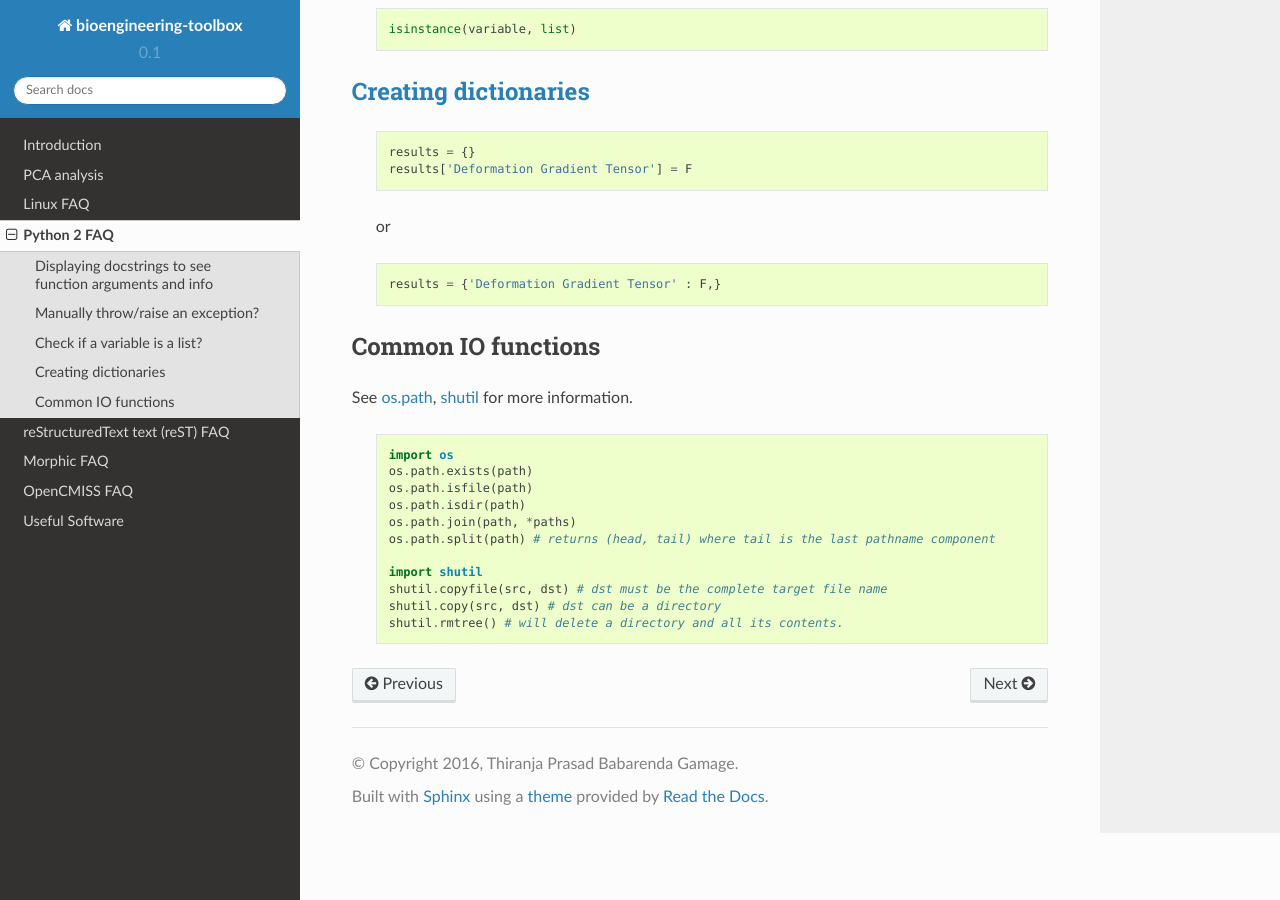
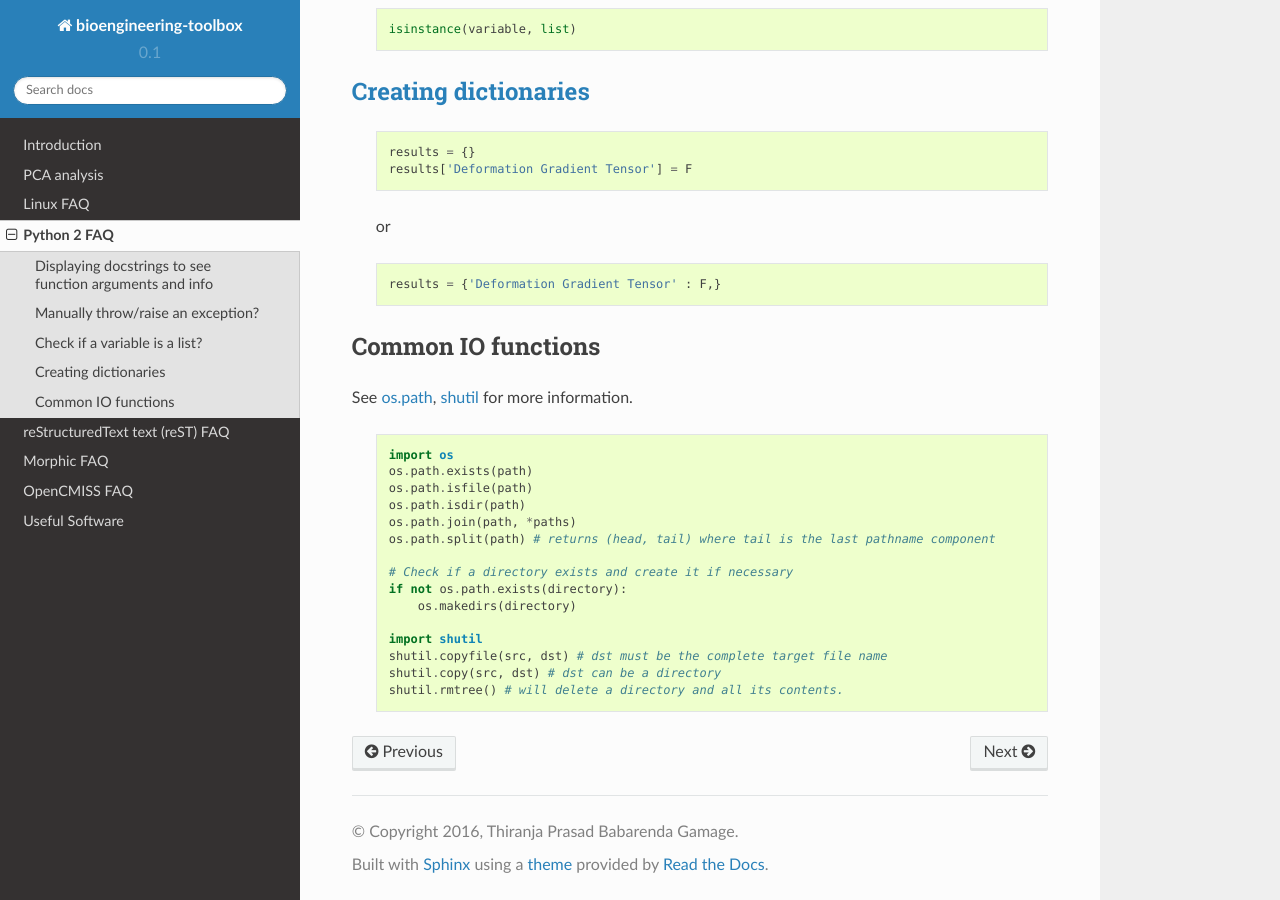
Before and after one commit to PrasadBabarendaGamage/bioengineering-toolbox, a Sphinx documentation site: the page built from docs/source/python_2_faq.rst, in a window 1280 px wide and 900 px high, scrolled down 549 px. Built offline with Sphinx 7.4.7 and the Read the Docs theme 2.0.0, drawn with Linux system fonts in a browser that asks for light colours; formulas are drawn with MathJax 3.

Commit message:
Adding more python faqs

```diff
--- a/docs/source/python_2_faq.rst
+++ b/docs/source/python_2_faq.rst
@@ -57,6 +57,10 @@ See `os.path <https://docs.python.org/2/library/os.path.html>`_, `shutil <https:
     os.path.join(path, *paths)
     os.path.split(path) # returns (head, tail) where tail is the last pathname component
 
+    # Check if a directory exists and create it if necessary
+    if not os.path.exists(directory):
+        os.makedirs(directory)
+
     import shutil
     shutil.copyfile(src, dst) # dst must be the complete target file name
     shutil.copy(src, dst) # dst can be a directory
```
